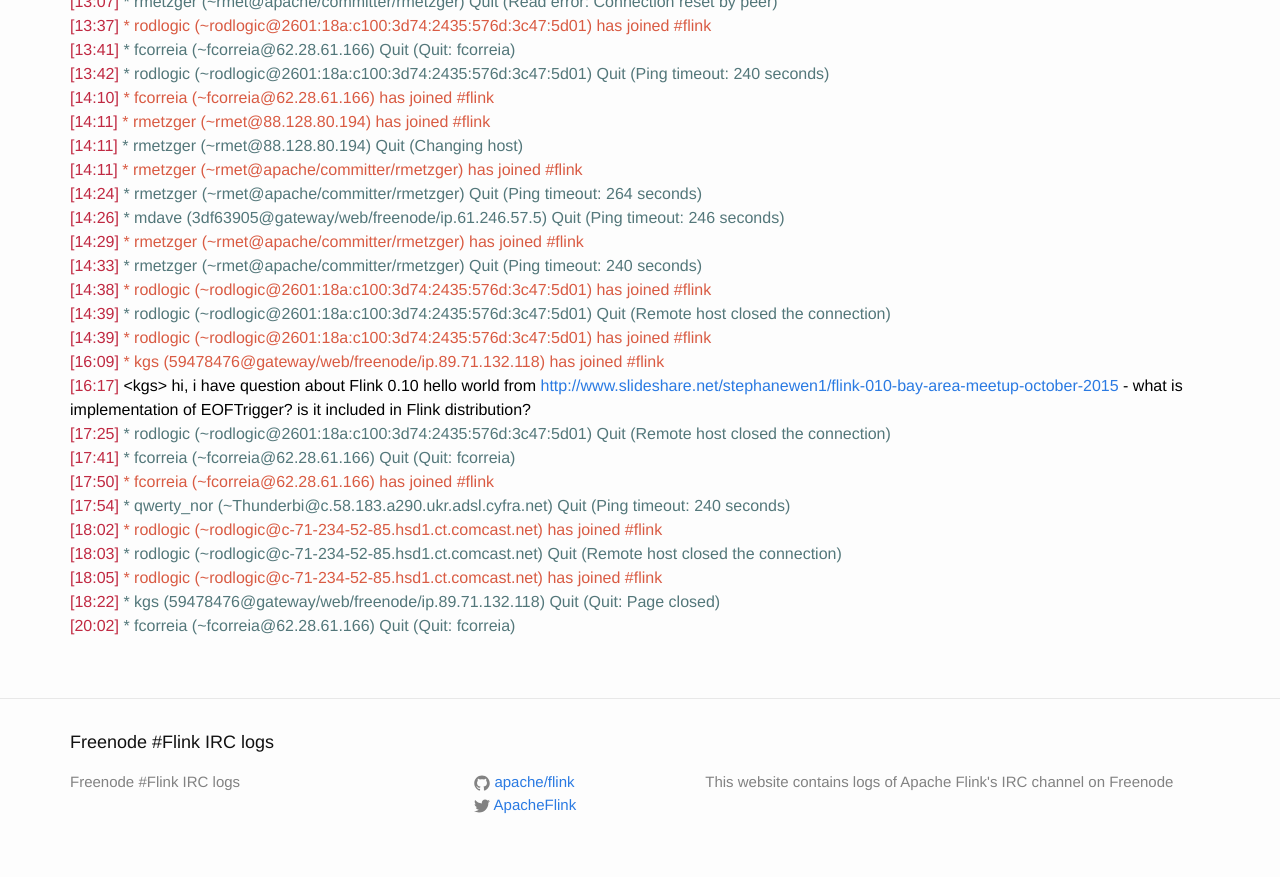
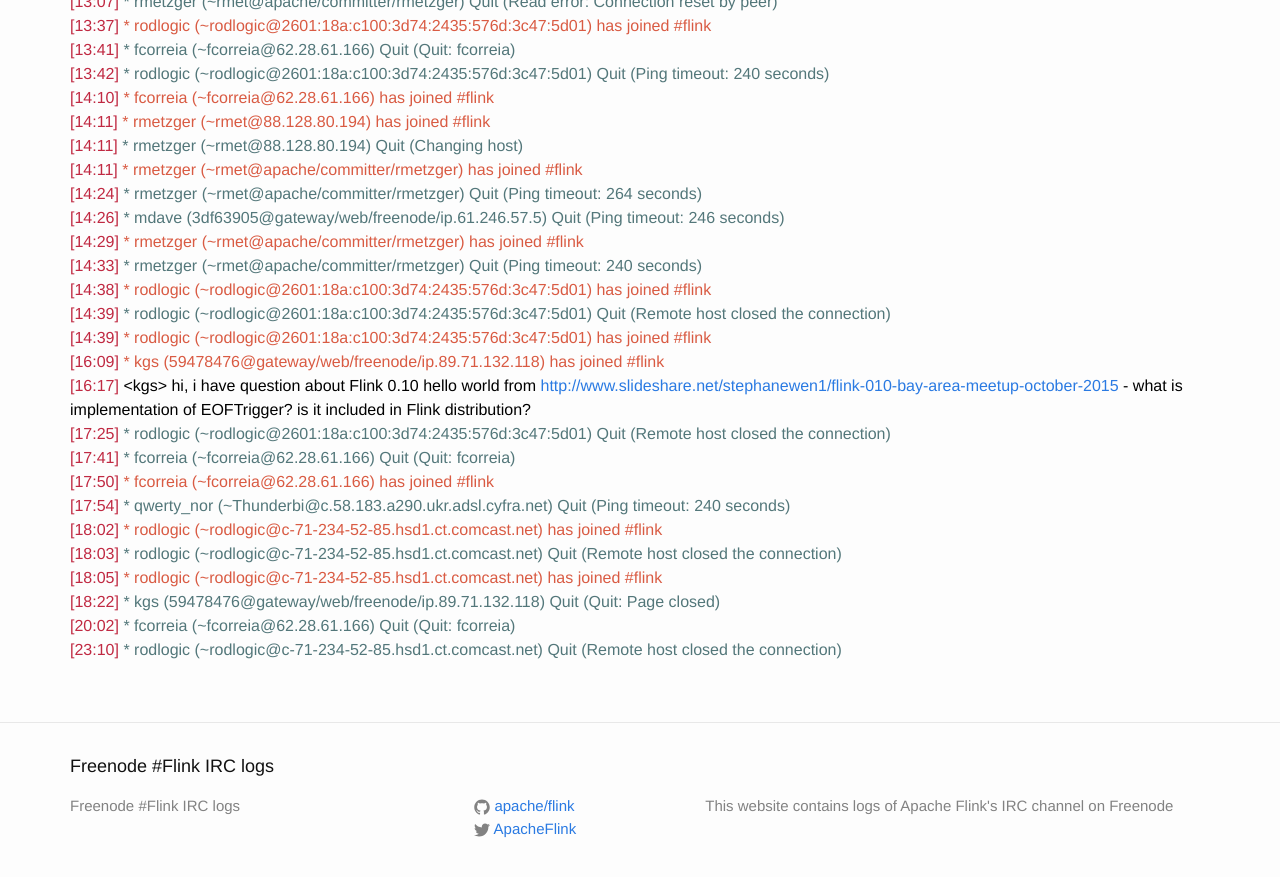
Before and after one commit to flink-irc-logs/flink-irc-logs.github.io, a Jekyll site: the page built from _posts/2015-11-12-logs.markdown, in a window 1280 px wide and 900 px high, scrolled down 882 px. Shown: the top 877 px of the window. Built offline with Jekyll 4.4.1, drawn with Linux system fonts in a browser that asks for light colours.

Commit message:
Update of the logs on Fri Nov 13 00:20:37 CET 2015

```diff
--- a/_posts/2015-11-12-logs.markdown
+++ b/_posts/2015-11-12-logs.markdown
@@ -58,3 +58,4 @@
 <span class="irc-date">[18:05]</span> <span class="irc-green">* rodlogic (~rodlogic@c-71-234-52-85.hsd1.ct.comcast.net) has joined #flink</span><br />
 <span class="irc-date">[18:22]</span> <span class="irc-navy">* kgs (59478476@gateway/web/freenode/ip.89.71.132.118) Quit (Quit: Page closed)</span><br />
 <span class="irc-date">[20:02]</span> <span class="irc-navy">* fcorreia (~fcorreia@62.28.61.166) Quit (Quit: fcorreia)</span><br />
+<span class="irc-date">[23:10]</span> <span class="irc-navy">* rodlogic (~rodlogic@c-71-234-52-85.hsd1.ct.comcast.net) Quit (Remote host closed the connection)</span><br />
```
